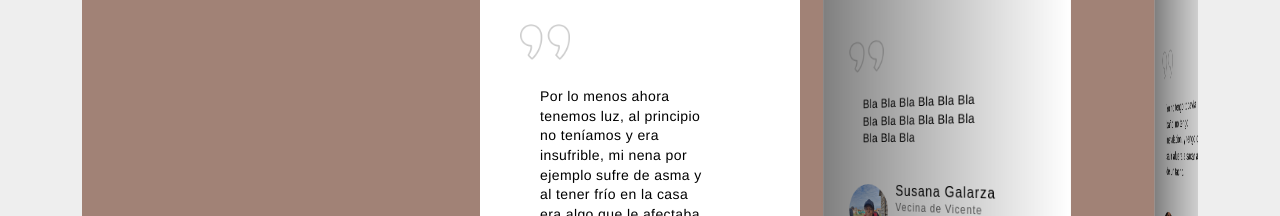
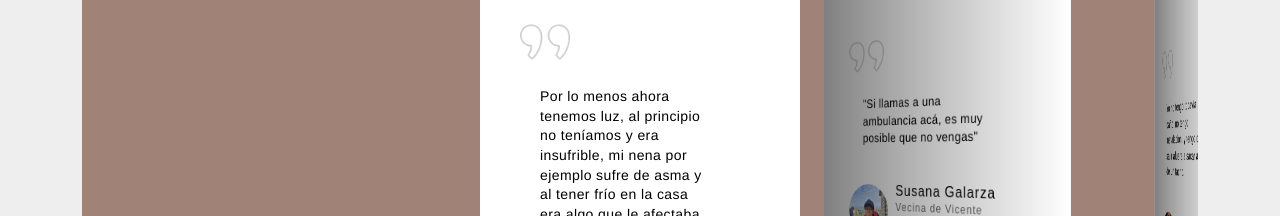
Before and after one commit to maddievaianella/ConectandoBarrios, a website: page HTML/historias.html in a window 1280 px wide. Shown: the part 361-577 px from the top of the page. Drawn offline with nearby package versions, Linux system fonts and the light colour scheme.

Commit message:
Testimonio Susana

```diff
--- a/HTML/historias.html
+++ b/HTML/historias.html
@@ -66,7 +66,7 @@
         <div class="testimonialBox">
           <img src="..\Logos\quote.png" class="quote">
           <div class="content">
-            <p>Bla Bla Bla Bla Bla Bla Bla Bla Bla Bla Bla Bla Bla Bla Bla</p>
+            <p>"Si llamas a una ambulancia acá, es muy posible que no vengas"</p>
             <div class="details">
               <div class="imgBx">
                 <img src="..\Fotos Vecinas\FotoSusana.jpeg">
```
